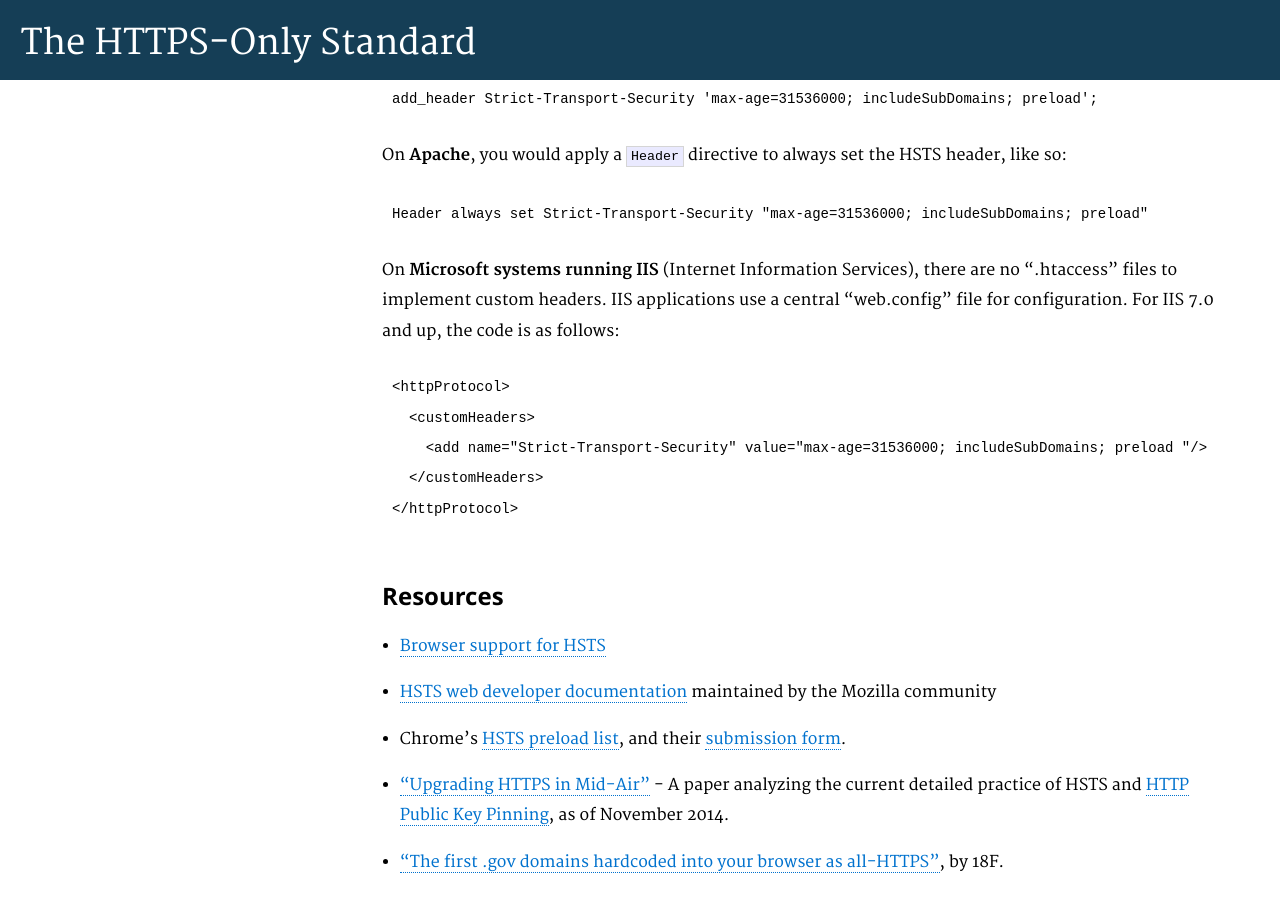
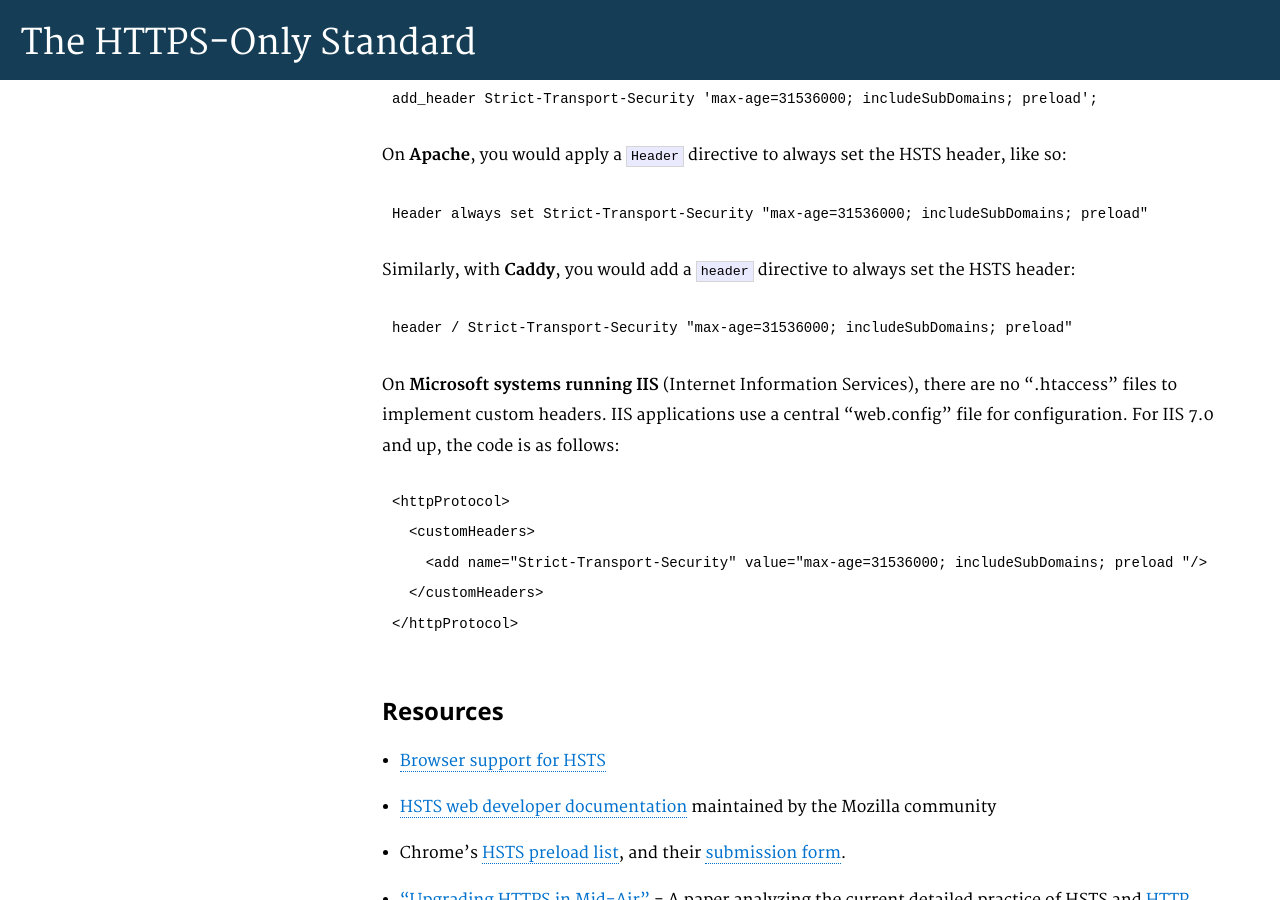
Before and after one commit to GSA/https, a Jekyll site: the page built from pages/hsts.md, in a window 1280 px wide and 900 px high, scrolled down 3541 px. Built offline with Jekyll 4.4.1, drawn with Linux system fonts in a browser that asks for light colours; Markdown is read by kramdown in place of the engine named in the settings.

Commit message:
Add HSTS header example for the Caddy server

````diff
--- a/pages/hsts.md
+++ b/pages/hsts.md
@@ -110,6 +110,12 @@ On **Apache**, you would apply a `Header` directive to always set the HSTS heade
 Header always set Strict-Transport-Security "max-age=31536000; includeSubDomains; preload"
 ```
 
+Similarly, with **Caddy**, you would add a `header` directive to always set the HSTS header:
+
+```
+header / Strict-Transport-Security "max-age=31536000; includeSubDomains; preload"
+```
+
 On **Microsoft systems running IIS** (Internet Information Services), there are no ".htaccess" files to implement custom headers. IIS applications use a central "web.config" file for configuration. For IIS 7.0 and up, the code is as follows:
 
 ```
````
